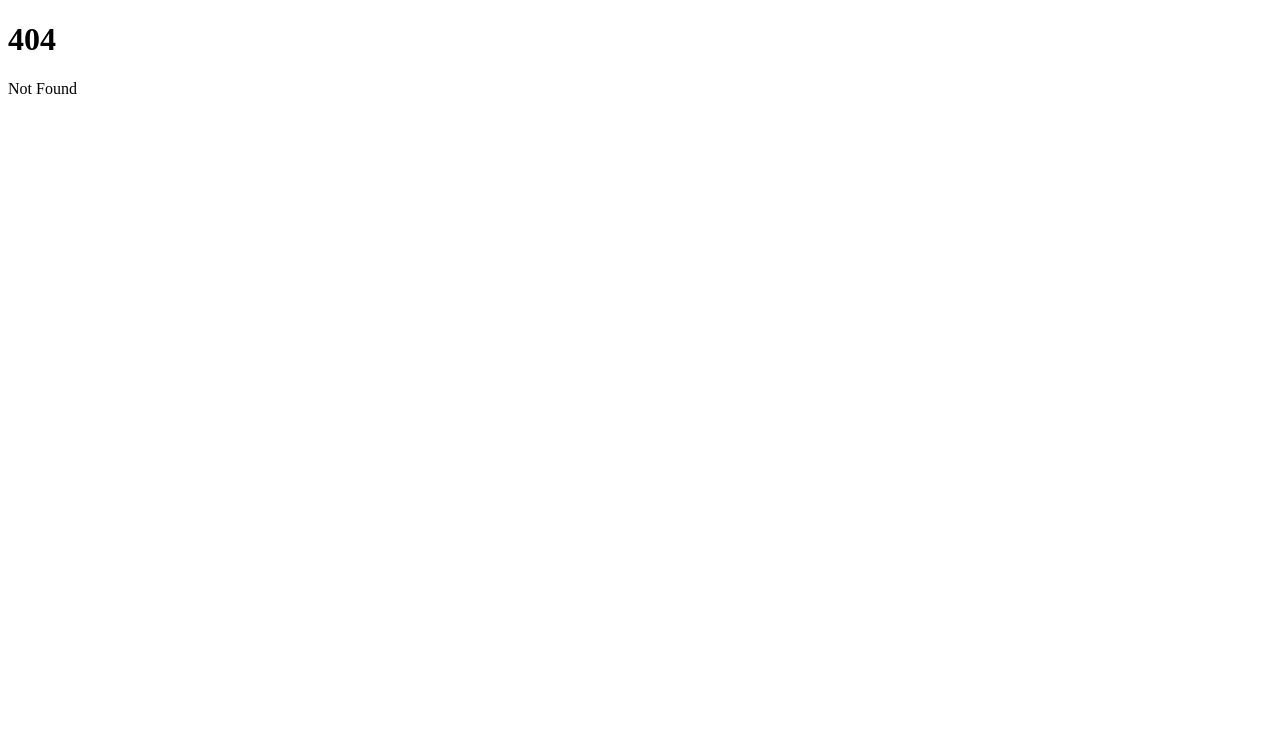
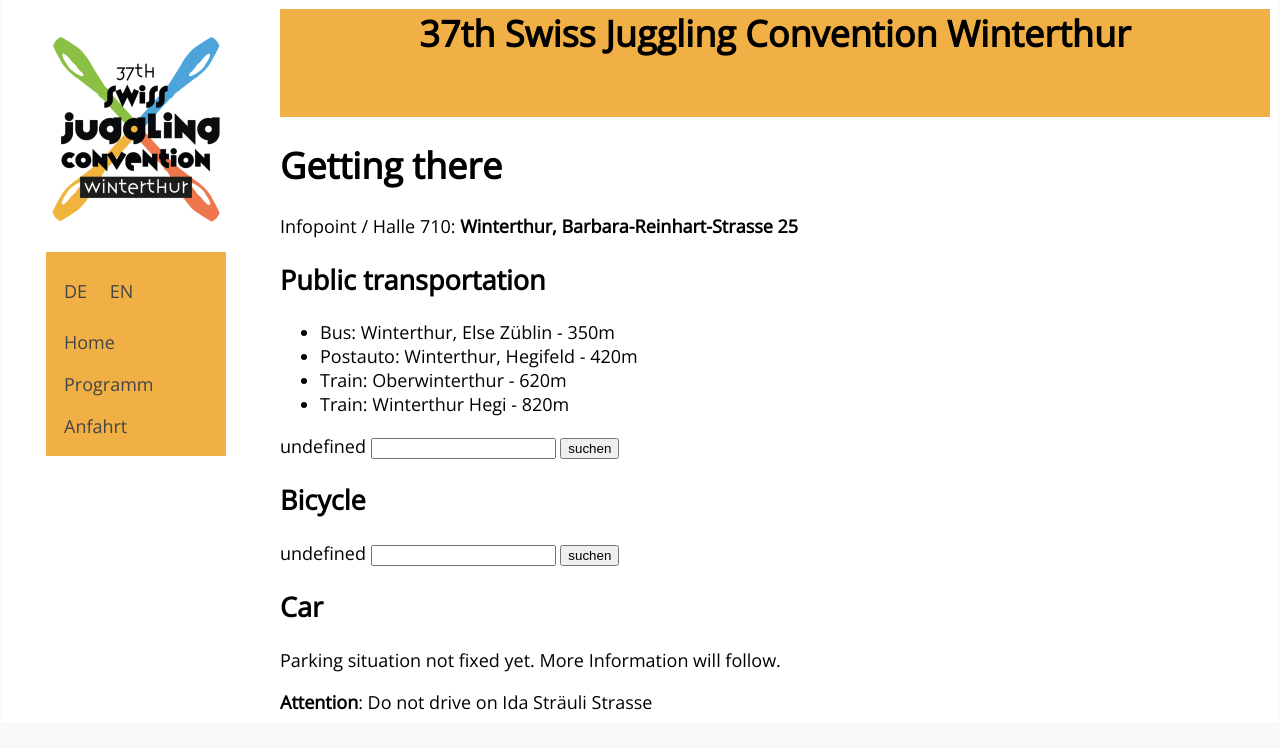
Before and after one commit to helbling/sjf2024, a SvelteKit app: page /1/anfahrt in a window 1280 px wide. Before the commit this address had no page. Shown: the top 748 px of the page. Built offline with nearby package versions, Linux system fonts and the light colour scheme.

Commit message:
add anfahrt page

```diff
--- a/src/routes/[lang]/+layout.svelte
+++ b/src/routes/[lang]/+layout.svelte
@@ -14,7 +14,7 @@
 		{ page: 'programm',  de:'Programm', en:'Schedule' },
 
 		// { page: 'workshops',    de:'Workshops' },
-		// { page: 'anfahrt',      de:'Anfahrt' },
+		{ page: 'anfahrt',      de:'Anfahrt', en:'Getting there' },
 		// { page: 'gelaende',     de:'Gelände' },
 		// { page: 'unterkunft',   de:'Unterkunft' },
 		// { page: 'verpflegung',  de:'Verpflegung' },
--- /dev/null
+++ b/src/routes/[lang]/anfahrt/+page.svelte
@@ -0,0 +1,59 @@
+<script>
+	export let data;
+	let t, lang;
+	$: t = data.t;
+	$: lang = data.lang;
+
+	const infopointAddress = "Winterthur, Barbara-Reinhart-Strasse 25";
+
+	let routeToInfopointFrom;
+	$: routeToInfopointFrom = {de:'Route zum Infopoint ab', en:'Route to Infopoint from'}[lang];
+
+</script>
+
+<h1>{t('Anfahrt', 'Getting there')}</h1>
+
+Infopoint / Halle 710:
+<b>{infopointAddress}</b>
+
+<h2>{t('ÖV', 'Public transportation')}</h2>
+
+<ul>
+	<li>Bus: Winterthur, Else Züblin - 350m</li>
+	<li>Postauto: Winterthur, Hegifeld - 420m</li>
+	<li>{t('Zug', 'Train')}: Oberwinterthur - 620m</li>
+	<li>{t('Zug', 'Train')}: Winterthur Hegi - 820m</li>
+</ul>
+
+<form action="https://search.ch/oev/" target=_blank>
+	<p>
+		{routeToInfopointFrom}
+		<input type=hidden name=to value={infopointAddress}>
+		<input type=text   name=from value="">
+		<input type=submit value="suchen">
+	</p>
+</form>
+
+<h2>{t('Velo', 'Bicycle')}</h2>
+
+<form action="https://search.ch/map/" target=_blank>
+	<p>
+		{routeToInfopointFrom}
+		<input type=hidden name=mode value=bicycle>
+		<input type=hidden name=layer value=veloland>
+		<input type=hidden name=to value={infopointAddress}>
+		<input type=text   name=from value="">
+		<input type=submit value="suchen">
+	</p>
+</form>
+<p></p>
+
+
+
+<h2>{t('Auto', 'Car')}</h2>
+
+<p>
+	{t('Parkplätze sind noch in Abklärung. Weitere Infos folgen.', 'Parking situation not fixed yet. More Information will follow.')}
+</p>
+
+<b>{t('Achtung', 'Attention')}</b>: {t('Die Ida Sträuli Strasse muss autofrei bleiben', 'Do not drive on Ida Sträuli Strasse')}
```
